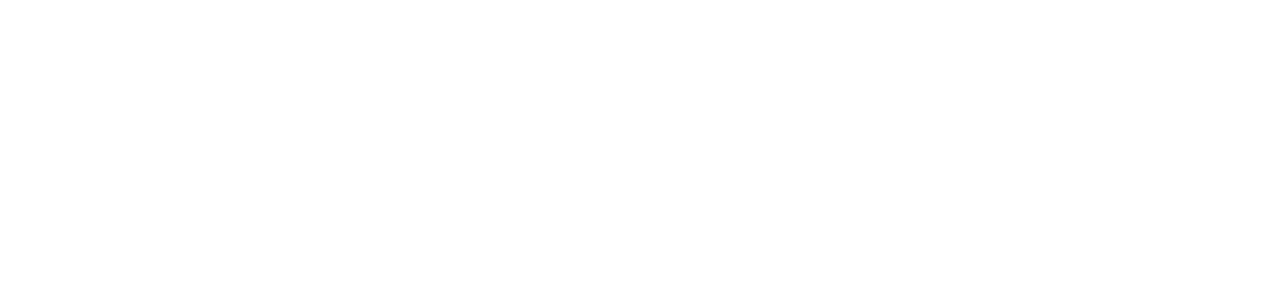
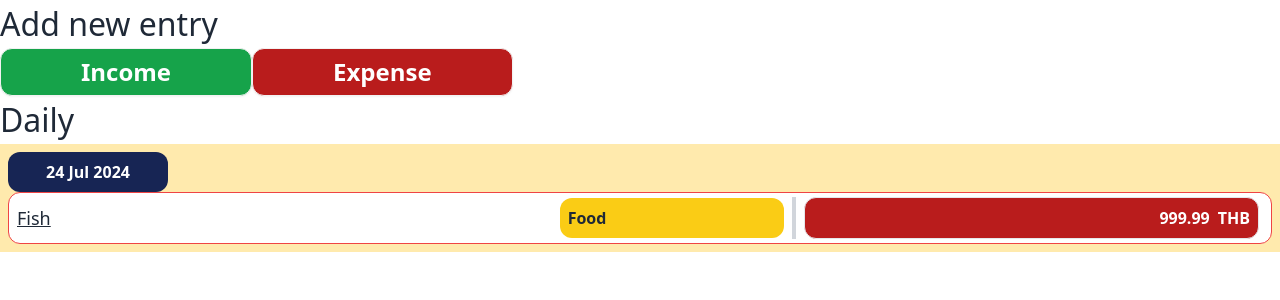
Before and after one commit to BomScoob12/financial-tracker-app_frontend, a Vue app: page / in a window 1280 px wide. Shown: the top 300 px of the page. Built offline with nearby package versions, Linux system fonts and the light colour scheme.

Commit message:
chore: Add new entry section and display daily section to Homepage.vue

```diff
--- a/src/App.vue
+++ b/src/App.vue
@@ -1,9 +1,12 @@
 <script setup lang="ts">
-
+import Homepage from './views/Homepage.vue';
 </script>
 
 <template>
-
+  <div>
+    <Homepage />
+  </div>
 </template>
 
-<style scoped></style>
+<style scoped>
+</style>
--- /dev/null
+++ b/src/components/DailyEntry.vue
@@ -0,0 +1,62 @@
+<script setup lang="ts">
+import { defineProps, withDefaults } from 'vue';
+import PriceBar from './unit-component/PriceBar.vue';
+import VerticalBar from './decoration/VerticalBar.vue';
+
+type Props = {
+  title: string;
+  price: number;
+  catagory: string;
+};
+
+const props = withDefaults(defineProps<Props>(), {
+  title: 'Title',
+  price: 99.9,
+  catagory: 'CatagoryDefault',
+});
+</script>
+
+<template>
+  <div id="entry" class="border border-red-500 p-1 bg-white rounded-xl">
+    <!-- title -->
+    <h3 id="entry-title" class="w-48 font-normal text-lg m-1">
+      {{ props.title }}
+    </h3>
+    <!-- catagory title-->
+    <div id="entry-catagory" class="bg-yellow-400 p-2 rounded-xl mx-2">
+      <p class="w-auto text-base font-semibold">
+        {{ props.catagory }}
+      </p>
+    </div>
+
+    <VerticalBar sizePx="42px" />
+    <!-- price -->
+    <div id="entry-price">
+      <PriceBar :price="props.price" currency="THB" typeOfMoney="expense" />
+    </div>
+  </div>
+</template>
+
+<style scoped>
+#entry {
+  display: flex;
+  align-items: center;
+}
+
+#entry-title {
+  flex-grow: 2;
+  flex-shrink: 0;
+  text-decoration: underline;
+  align-items: end;
+}
+
+#entry-catagory {
+  flex-grow: 1;
+}
+
+#entry-price {
+  display: flex;
+  flex-grow: 2;
+  flex-shrink: 0;
+}
+</style>
--- a/src/components/MainBtn.vue
+++ b/src/components/MainBtn.vue
@@ -1,9 +1,27 @@
 <script setup lang="ts">
+import { defineProps, withDefaults } from 'vue';
 
+// Define the props type
+type Props = {
+  btnColor: string;
+  disabled?: boolean;
+};
+
+// Use withDefaults to specify default values
+const props = withDefaults(defineProps<Props>(), {
+  btnColor: 'bg-green-600',
+  disabled: false,
+});
 </script>
 
 <template>
-
+  <button
+    class="btn text-white px-20 text-[24px] rounded-xl"
+    :class="props.btnColor"
+    :disabled="props.disabled"
+  >
+    <slot name="btn-title">BTN_TITLE_TEMPLATE</slot>
+  </button>
 </template>
 
 <style scoped></style>
--- /dev/null
+++ b/src/components/decoration/VerticalBar.vue
@@ -0,0 +1,17 @@
+<script setup lang="ts">
+import { defineProps, withDefaults } from 'vue';
+
+type Props = {
+    sizePx: string;
+};
+
+const props = withDefaults(defineProps<Props>(), {
+    sizePx: '42px',
+});
+</script>
+
+<template>
+    <div class="w-1 h-[100%] bg-gray-300" :style="{height: props.sizePx}"></div>
+</template>
+
+<style scoped></style>
--- /dev/null
+++ b/src/components/unit-component/DateBar.vue
@@ -0,0 +1,14 @@
+<script setup lang="ts">
+const date = new Date();
+const dateFormat = new Intl.DateTimeFormat('en-GB', {
+  dateStyle: 'medium',
+}).format(date);
+</script>
+
+<template>
+  <div class="w-40 px-3 py-2 bg-blue-950 text-white text-center font-semibold rounded-xl">
+      {{ dateFormat }}
+  </div>
+</template>
+
+<style scoped></style>
--- /dev/null
+++ b/src/components/unit-component/PriceBar.vue
@@ -0,0 +1,32 @@
+<script setup lang="ts">
+import { defineProps, withDefaults } from 'vue';
+
+type Props = {
+    typeOfMoney: string;
+    price: number;
+    currency: string;
+};
+
+const props : Props = withDefaults(defineProps<Props>(), {
+    typeOfMoney: 'income',
+    price: 0,
+    currency: 'THB'
+});
+
+const bgSelector = () => {
+    if (props.typeOfMoney === 'income') {
+        return 'bg-green-700';
+    } else {
+        return 'bg-red-700';
+    }
+};
+</script>
+
+<template>
+    <div :class="bgSelector()" class="flex w-full border p-2 mx-2 rounded-xl text-white">
+        <p class="w-full px-2 text-end font-semibold">{{ props.price }}</p>
+        <span class="justify-end font-semibold">{{ props.currency }}</span>
+    </div>
+</template>
+
+<style scoped></style>
--- a/src/main.ts
+++ b/src/main.ts
@@ -1,9 +1,7 @@
 import { createApp } from 'vue'
-import { createPinia } from 'pinia'
 import './style.css'
 import App from './App.vue'
 
-const pinia = createPinia()
 const app = createApp(App)
 
-app.use(pinia).mount('#app')
+app.mount('#app')
--- /dev/null
+++ b/src/views/Homepage.vue
@@ -0,0 +1,31 @@
+<script setup lang="ts">
+import MainBtn from '../components/MainBtn.vue';
+import DailyEntry from '../components/DailyEntry.vue';
+import DateBar from '../components/unit-component/DateBar.vue';
+</script>
+
+<template>
+  <div>
+    <!-- Section adding new entry -->
+    <section>
+      <h1 class="text-[32px]">Add new entry</h1>
+      <MainBtn btnColor="bg-green-600">
+        <template #btn-title>Income</template>
+      </MainBtn>
+      <MainBtn btnColor="bg-red-700">
+        <template #btn-title>Expense</template>
+      </MainBtn>
+    </section>
+
+    <!-- Section display daily -->
+    <section class="">
+      <h1 class="text-[32px]">Daily</h1>
+      <div class="bg-[#FFEAAD] h-full p-2">
+        <DateBar />
+        <DailyEntry :title="'Fish'" :price="999.99" :catagory="'Food'" />
+      </div>
+    </section>
+  </div>
+</template>
+
+<style scoped></style>
```
